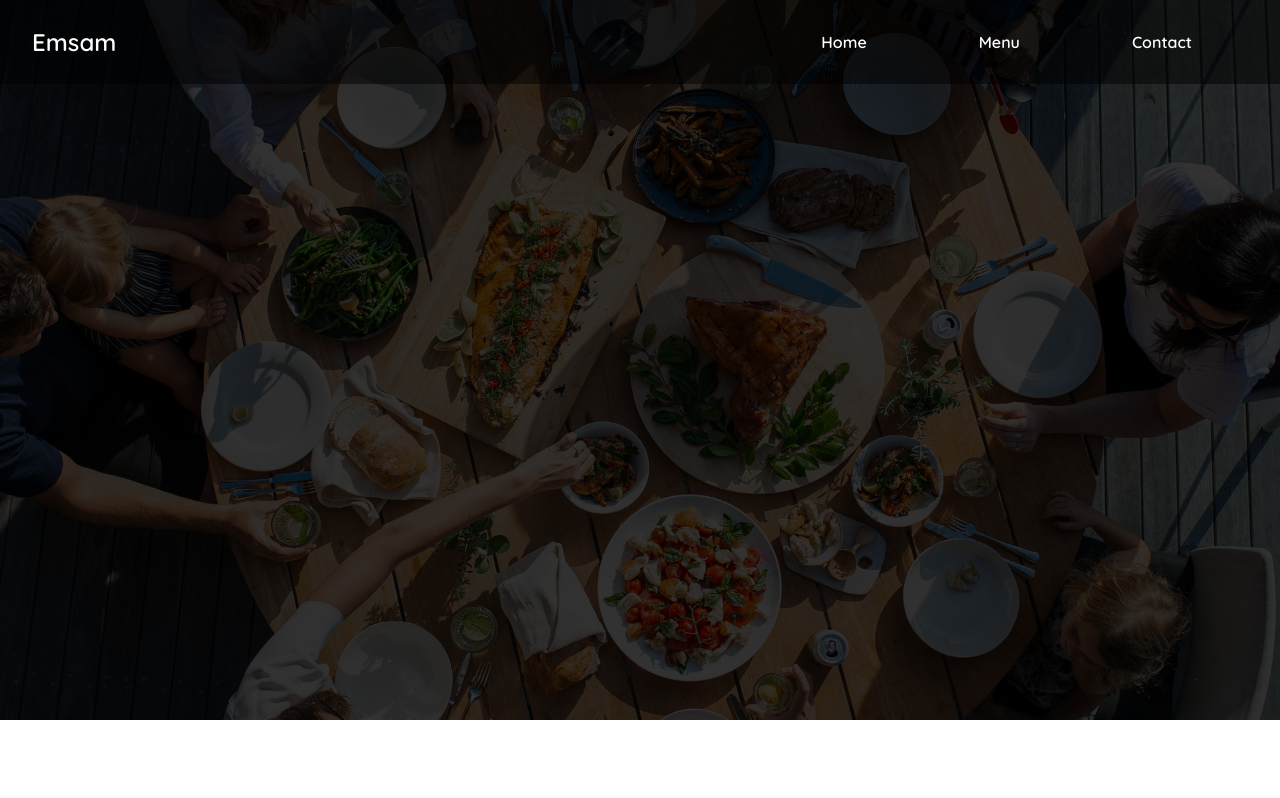
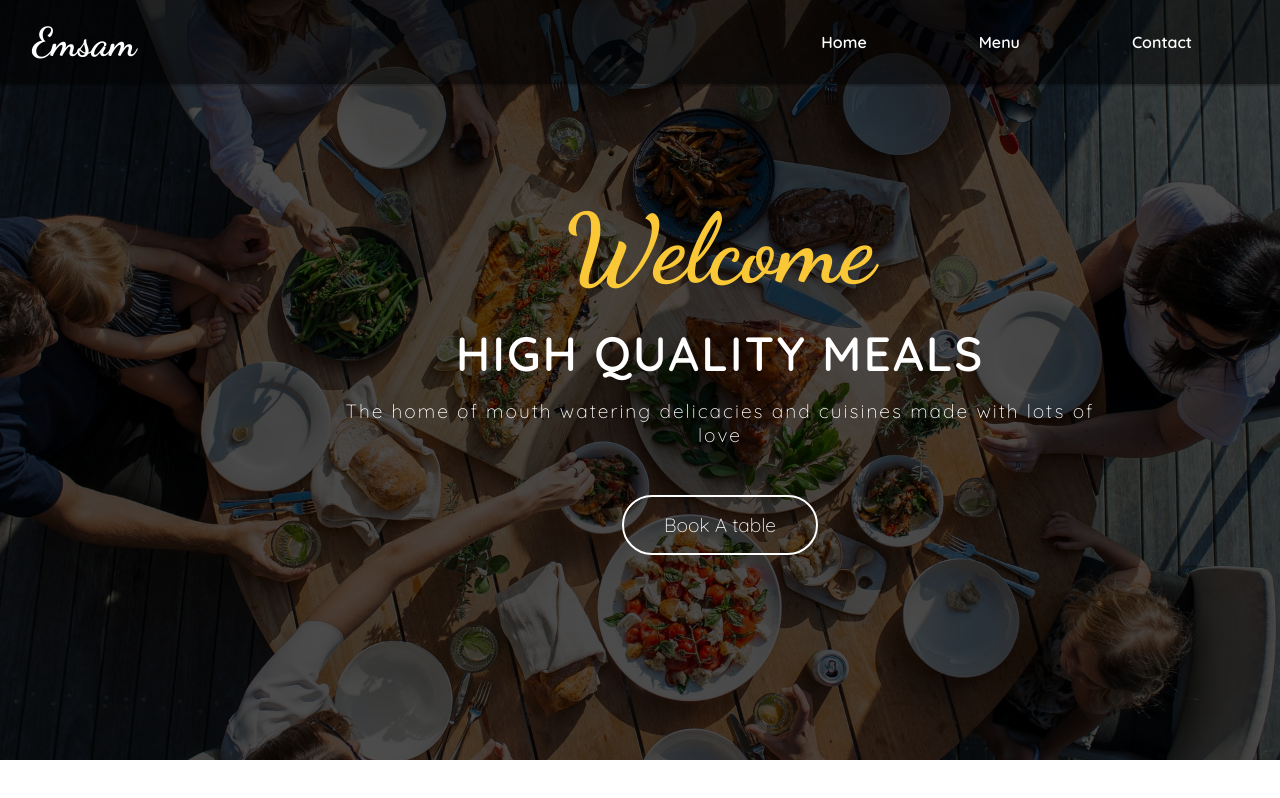
Before and after one commit to Maryjanee/Restaurant-Page, a website built with webpack: page dist/index.html in a window 1280 px wide. Built offline with Linux system fonts and the light colour scheme.

Commit message:
Add hero-container content and add styles

```diff
--- a/src/header.js
+++ b/src/header.js
@@ -6,8 +6,29 @@ import navBar from "./navbar.js";
 const header = document.createElement('header');
 let headerImg = document.createElement('img');
 headerImg.src = homeImg;
+
+let heroTextContainer = document.createElement('div');
+heroTextContainer.className = "hero-container text-center";
+let heading = document.createElement('h2');
+let leadText= document.createElement('p');
+leadText.className ="lead uppercase";
+let pagePhrase = document.createElement('p');
+let ctaBtn = document.createElement('button');
+
+heading.innerText = "Welcome";
+leadText.innerText = 'High Quality Meals'
+pagePhrase.innerText = "The home of mouth watering delicacies and cuisines made with lots of love"
+ctaBtn.innerText = "Book A table";
+
+let heroArray = [heading, leadText, pagePhrase, ctaBtn];
+
+for(let i = 0; i< heroArray.length; i++){
+  heroTextContainer.appendChild(heroArray[i]);
+}
+
 header.appendChild(headerImg);
 header.appendChild(navBar);
+header.appendChild(heroTextContainer);
 
 
 export default header;
--- a/src/index.js
+++ b/src/index.js
@@ -7,5 +7,4 @@ import menuImg from "./images/menu.jpg"
 
 
 const pageContent = document.querySelector('#content');
-console.log(header.children);
 pageContent.appendChild(header);
--- a/src/main.scss
+++ b/src/main.scss
@@ -1,4 +1,5 @@
 @import url('https://fonts.googleapis.com/css2?family=Quicksand:wght@300;600&display=swap');
+@import url('https://fonts.googleapis.com/css2?family=Dancing+Script:wght@700&display=swap');
 
 $white: white;
 
@@ -28,11 +29,19 @@ a{
 
 h1{
   color:$white;
+  font-family: 'Dancing Script', cursive;
+  font-size: 2.5rem;
 }
+
+button{
+  border-radius: 2.5rem;
+  cursor: pointer;
+}
+
 
 header{
   background-color: black; /* Used if the image is unavailable */
-  height: 90vh; /* You must set a specified height */
+  height: 95vh; /* You must set a specified height */
   background-position: center; /* Center the image */
   background-repeat: no-repeat; /* Do not repeat the image */
   background-size: cover;
@@ -41,7 +50,7 @@ header{
     width:100%;
     height: 100%;
     object-fit: cover;
-    opacity: 0.2;
+    opacity: 0.3;
   }
 }
 
@@ -54,12 +63,19 @@ nav{
   top:0;
   left:0;
   right:0;
-  background-color:rgba(0, 0, 0, 0.5)
+  background-color:rgba(0, 0, 0, 0.5);
+  box-shadow: 1px 1px 1px 1px rgba(0, 0, 0, 0.2)
 }
 
 li:hover, li:active{
   background: white;
   color:#000;
+  border-radius: .2rem;
+  cursor: pointer;
+}
+
+.text-center{
+  text-align: center;
 }
 
 .d-flex{
@@ -77,5 +93,49 @@ li:hover, li:active{
 .container{
   margin:1rem auto;
   width:90%;
+}
 
+.uppercase{
+  text-transform: uppercase;
 }
+
+
+.hero-container{
+ width:50rem;
+ height: auto;
+ position:absolute;
+ top:12rem;
+ left:20rem;
+
+
+ h2{
+   margin-bottom:1rem;
+   color:#FAC836;
+   font-family: 'Dancing Script', cursive;
+   font-size:6rem;
+ }
+
+ p{
+  font-size:1.2rem;
+  margin-bottom:1rem;
+  color:$white;
+  letter-spacing: 1px;
+}
+
+ .lead{
+   font-weight:600;
+   font-size:3rem;
+ }
+
+ button{
+   color:$white;
+   background: transparent;
+   padding: 1rem 2.5rem;
+   margin:2rem 0;
+   border:2px solid $white;
+   font-size:1.2rem;
+   font-family: 'Quicksand', sans-serif;
+
+
+ }
+}
```
Also changed, not shown: dist/main.js.
